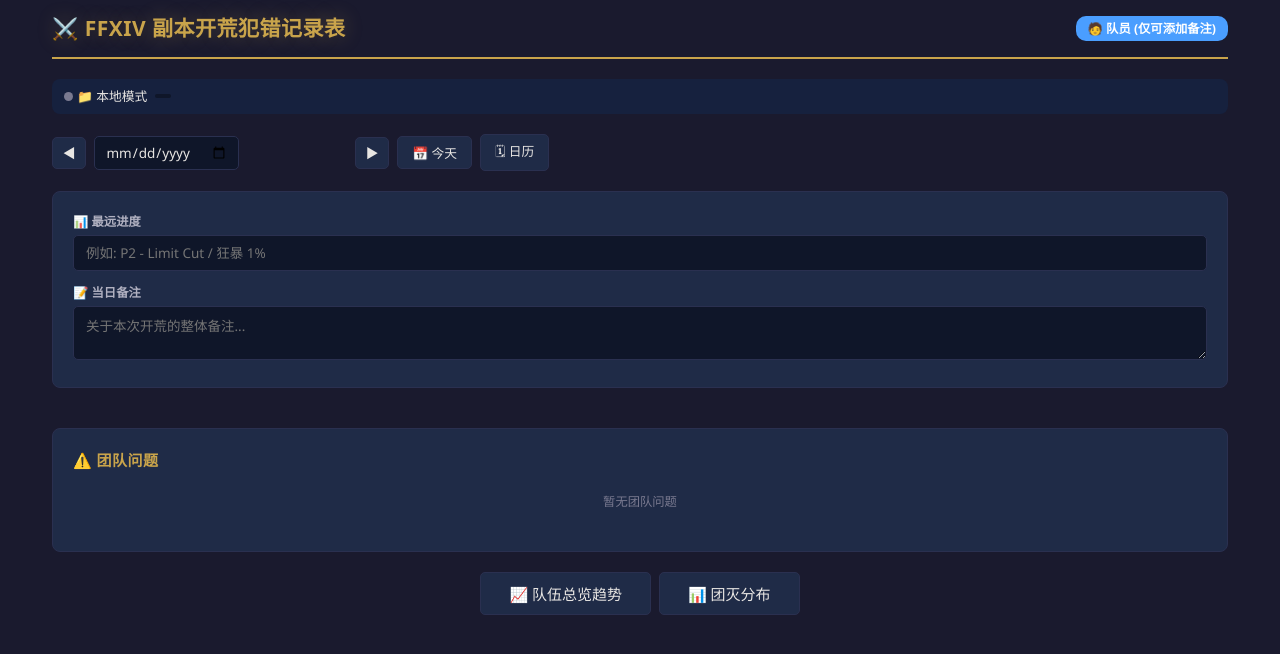
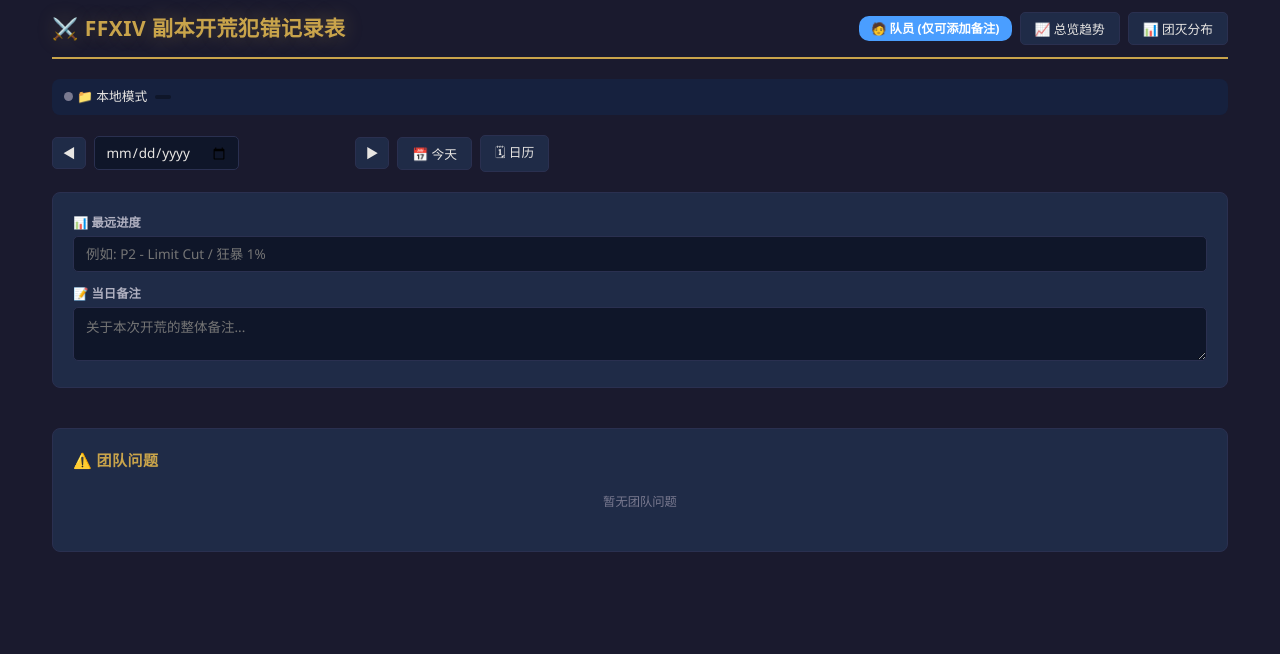
Before and after one commit to shiraishiyokai/ffxiv-raid-tracker, a plain HTML site: page ffxiv-raid-tracker.html in a window 1280 px wide. Drawn offline with nearby package versions, Linux system fonts and the light colour scheme.

Commit message:
fix: 将图表按钮移到 header 区域，更易发现

```diff
--- a/ffxiv-raid-tracker.html
+++ b/ffxiv-raid-tracker.html
@@ -725,6 +725,8 @@
     <h1 class="title"><span class="title-icon">⚔️</span>FFXIV 副本开荒犯错记录表</h1>
     <div class="header-actions">
       <span id="roleIndicator"></span>
+      <button id="showOverviewBtn" class="btn">📈 总览趋势</button>
+      <button id="showWipeBarBtn" class="btn">📊 团灭分布</button>
       <button id="exportBtn" class="btn captain-only">💾 导出备份</button>
       <button id="importBtn" class="btn captain-only">📥 导入数据</button>
     </div>
@@ -901,8 +903,6 @@
   <!-- Bottom Actions -->
   <div id="bottomActions">
     <button id="generateSummaryBtn" class="btn btn-primary btn-large captain-only">📋 生成当日总结</button>
-    <button id="showOverviewBtn" class="btn btn-large">📈 队伍总览趋势</button>
-    <button id="showWipeBarBtn" class="btn btn-large">📊 团灭分布</button>
   </div>
 </div>
 
```
